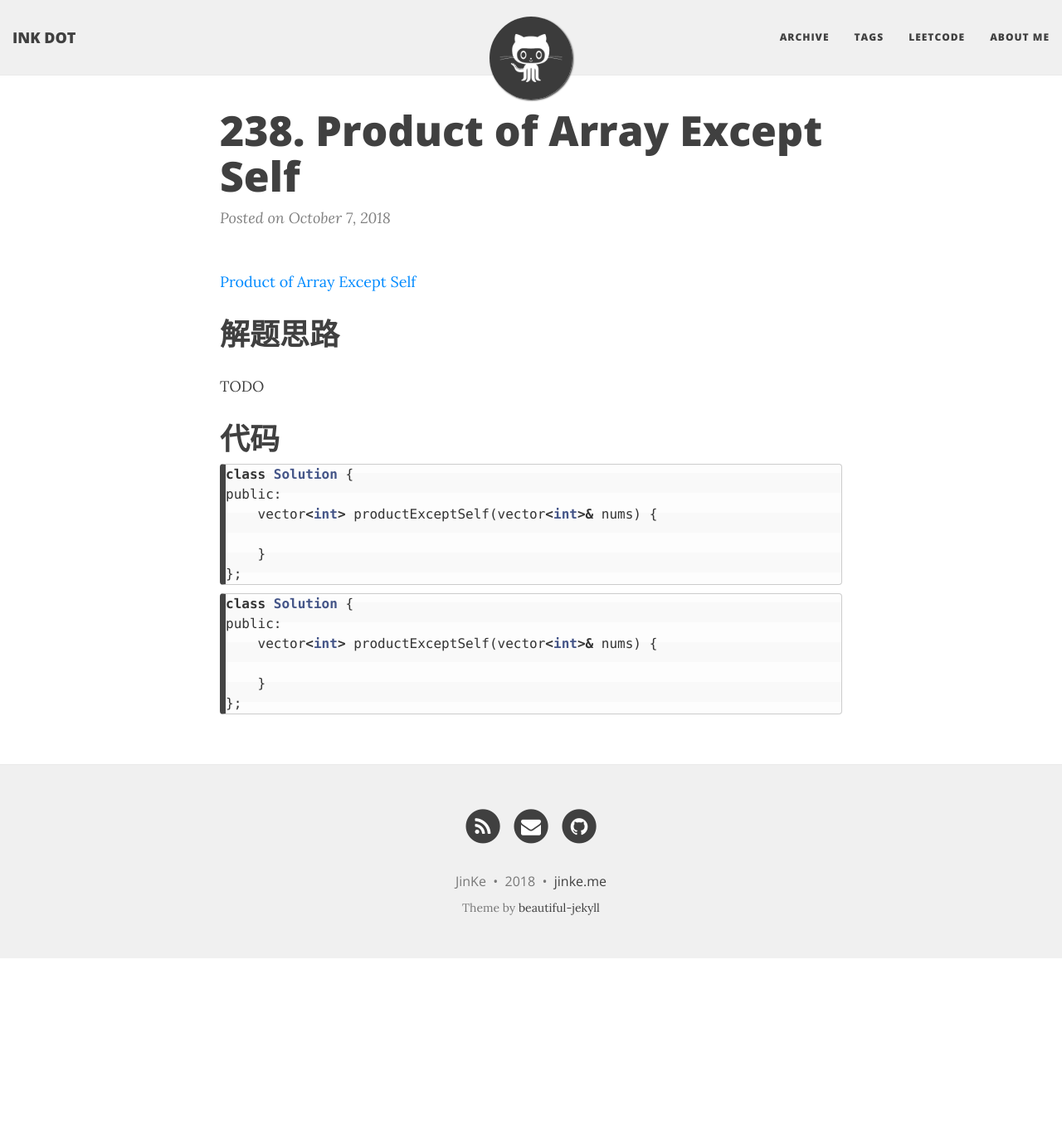
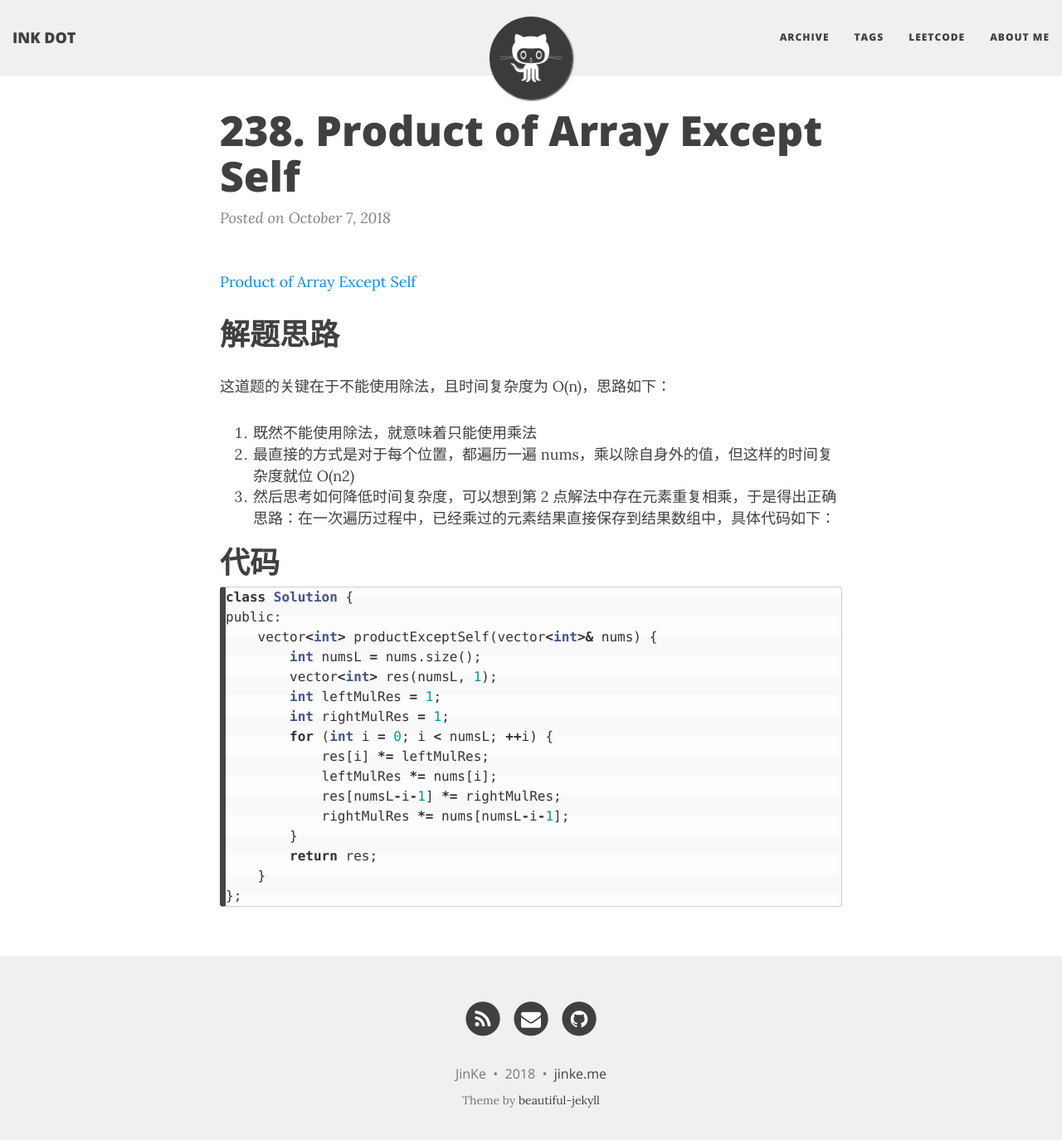
Before and after one commit to yichenluan/yichenluan.github.io, a Jekyll site: the page built from _leetcode/2018-10-07-238.md, in a window 1280 px wide and 1387 px high. Shown: the top 1374 px of the window at 83% size. Built offline with Jekyll 4.4.1, drawn with Linux system fonts in a browser that asks for light colours; nearby versions of some CDN libraries; comment, search, counter and statistics services are not loaded.

Commit message:
Fix mntfun/leetcode#238

````diff
--- a/_leetcode/2018-10-07-238.md
+++ b/_leetcode/2018-10-07-238.md
@@ -7,7 +7,11 @@ layout: post
 
 # 解题思路
 
-TODO
+这道题的关键在于不能使用除法，且时间复杂度为 O(n)，思路如下：
+
+1. 既然不能使用除法，就意味着只能使用乘法
+2. 最直接的方式是对于每个位置，都遍历一遍 nums，乘以除自身外的值，但这样的时间复杂度就位 O(n2)
+3. 然后思考如何降低时间复杂度，可以想到第 2 点解法中存在元素重复相乘，于是得出正确思路：在一次遍历过程中，已经乘过的元素结果直接保存到结果数组中，具体代码如下：
 
 # 代码
 
@@ -15,16 +19,17 @@ TODO
 class Solution {
 public:
     vector<int> productExceptSelf(vector<int>& nums) {
-
+        int numsL = nums.size();
+        vector<int> res(numsL, 1);
+        int leftMulRes = 1;
+        int rightMulRes = 1;
+        for (int i = 0; i < numsL; ++i) {
+            res[i] *= leftMulRes;
+            leftMulRes *= nums[i];
+            res[numsL-i-1] *= rightMulRes;
+            rightMulRes *= nums[numsL-i-1];
+        }
+        return res;
     }
 };
 ```
-
-{% highlight c++ %}
-class Solution {
-public:
-    vector<int> productExceptSelf(vector<int>& nums) {
-
-    }
-};
-{% endhighlight %}
````
